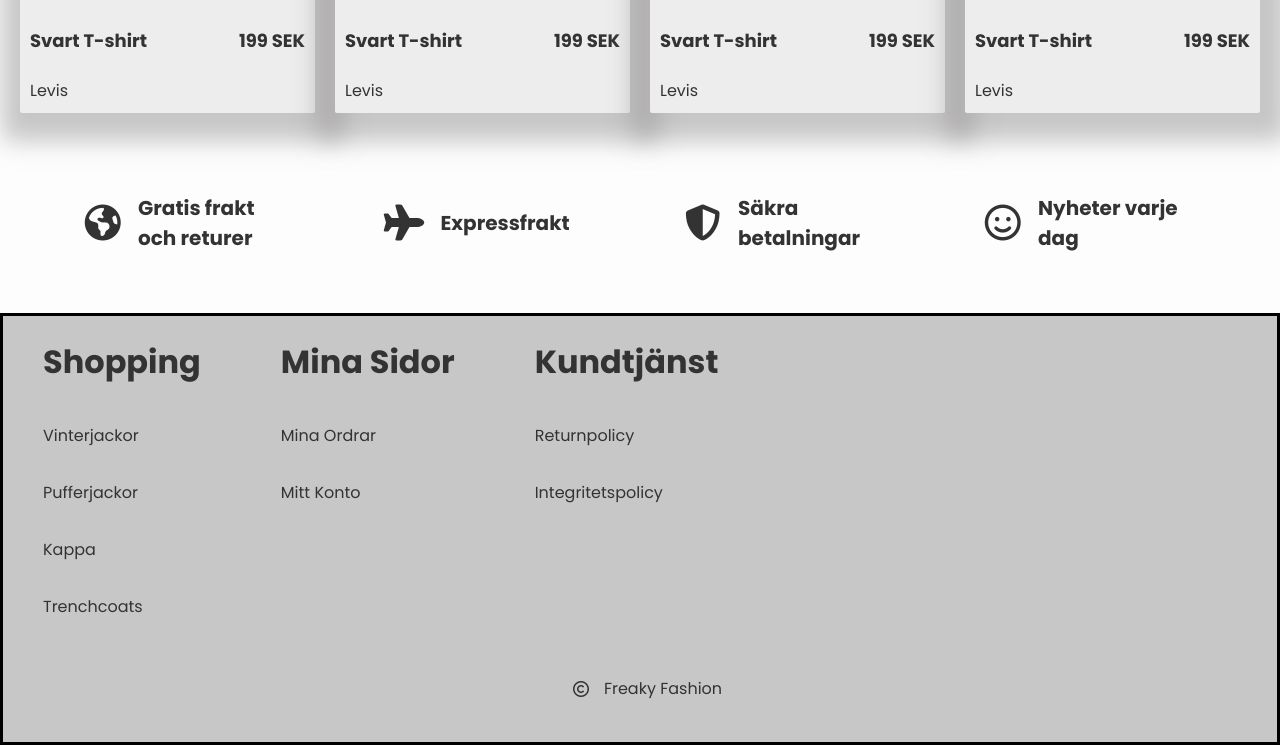
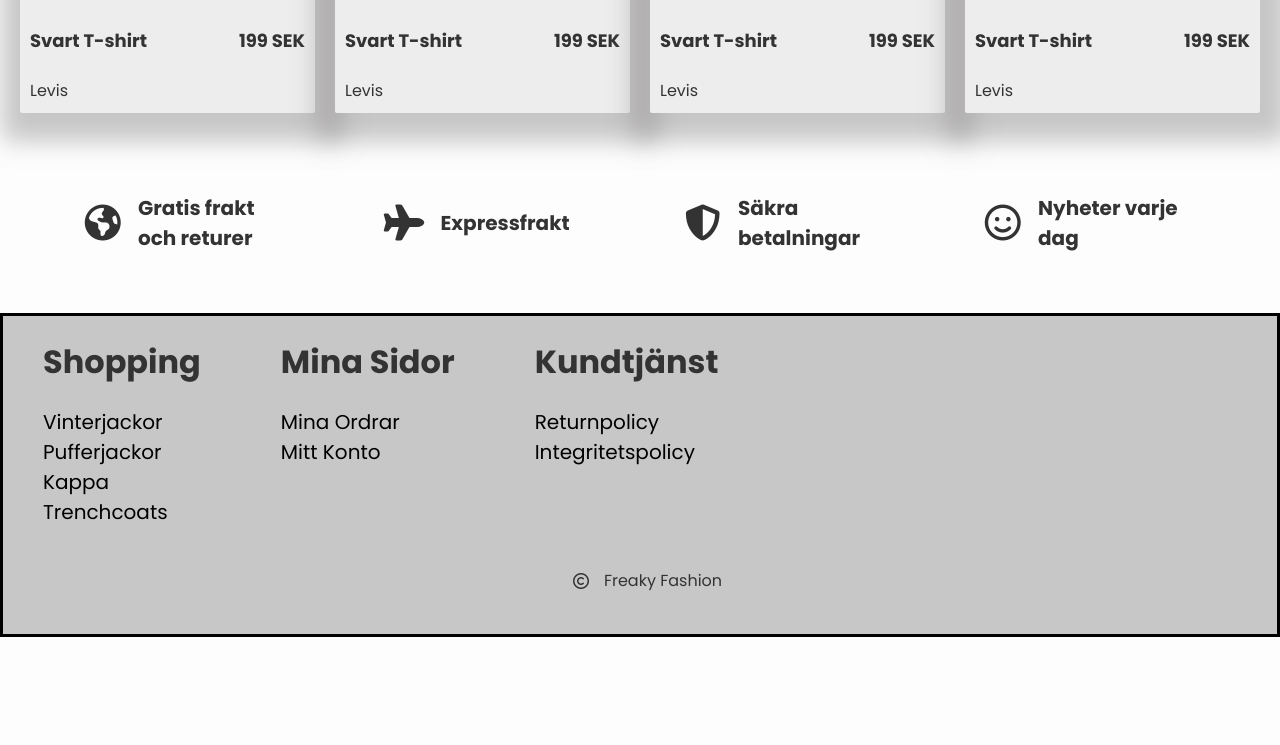
Before and after one commit to Deknas1995/HTML-CSS-Project, a plain HTML site: page index.html in a window 1280 px wide. Shown: the part 2070-2815 px from the top of the page. After the commit the page ends 2707 px from the top, so only its background shows below. Drawn offline with Linux system fonts and the light colour scheme.

Commit message:
first page done!

```diff
--- a/index.html
+++ b/index.html
@@ -212,22 +212,22 @@
     <div class="footer-row">
         <div class="footer-col">
             <h1>Shopping</h1>
-            <p>Vinterjackor</p>
-            <p>Pufferjackor</p>
-            <p>Kappa</p>
-            <p>Trenchcoats</p>
+            <a href="">Vinterjackor</a>
+            <a href="">Pufferjackor</a>
+            <a href="">Kappa</a>
+            <a href="">Trenchcoats</a>
         </div>
 
         <div class="footer-col">
             <h1>Mina Sidor</h1>
-            <p>Mina Ordrar</p>
-            <p>Mitt Konto</p>
+            <a href="">Mina Ordrar</a>
+            <a href="">Mitt Konto</a>
         </div>
 
         <div class="footer-col">
             <h1>Kundtjänst</h1>
-            <p>Returnpolicy</p>
-            <p>Integritetspolicy</p>
+            <a href="">Returnpolicy</a>
+            <a href="">Integritetspolicy</a>
         </div>
     </div>
 
--- a/style.css
+++ b/style.css
@@ -360,7 +360,6 @@ header{
     color: #e74c3c;
     transform: scale(1.2);
     font-weight: 900;
-
 }
 
 .product a:focus i,
@@ -500,6 +499,19 @@ footer{
     padding: 0px 40px 0px 40px;
 }
 
+.footer-col a{
+    text-decoration: none;
+    font-size: 20px;
+    color: #000000;
+    transition: color 0.3s ease, transform 0.3s ease;
+}
+
+.footer-col a:hover{
+    color: #66605f;
+    font-weight: 300;
+}
+
+
 .footer-row{
     width: 100%;
     display: flex;
@@ -525,7 +537,7 @@ footer{
         padding-left: 5%
     }
 
-    .footer-col p{
+    .footer-col a{
         padding-left: 6%;
         margin: 0px;
     }
```
